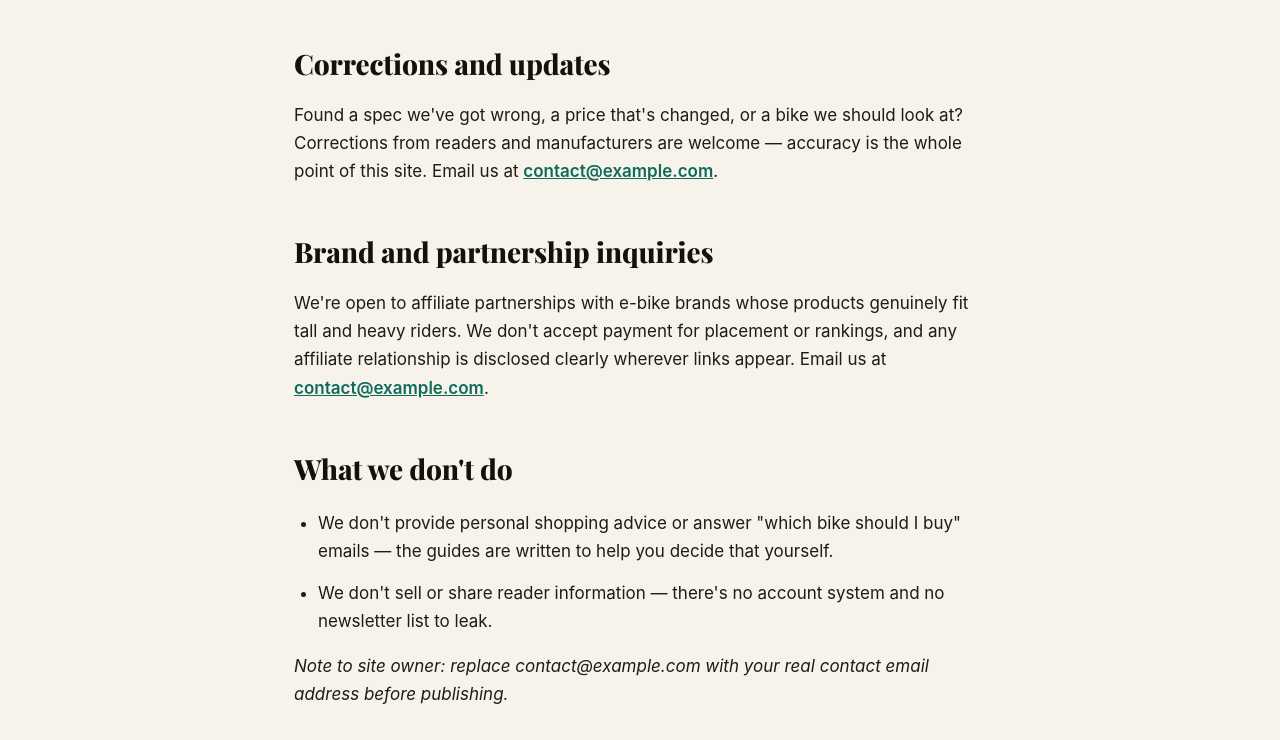
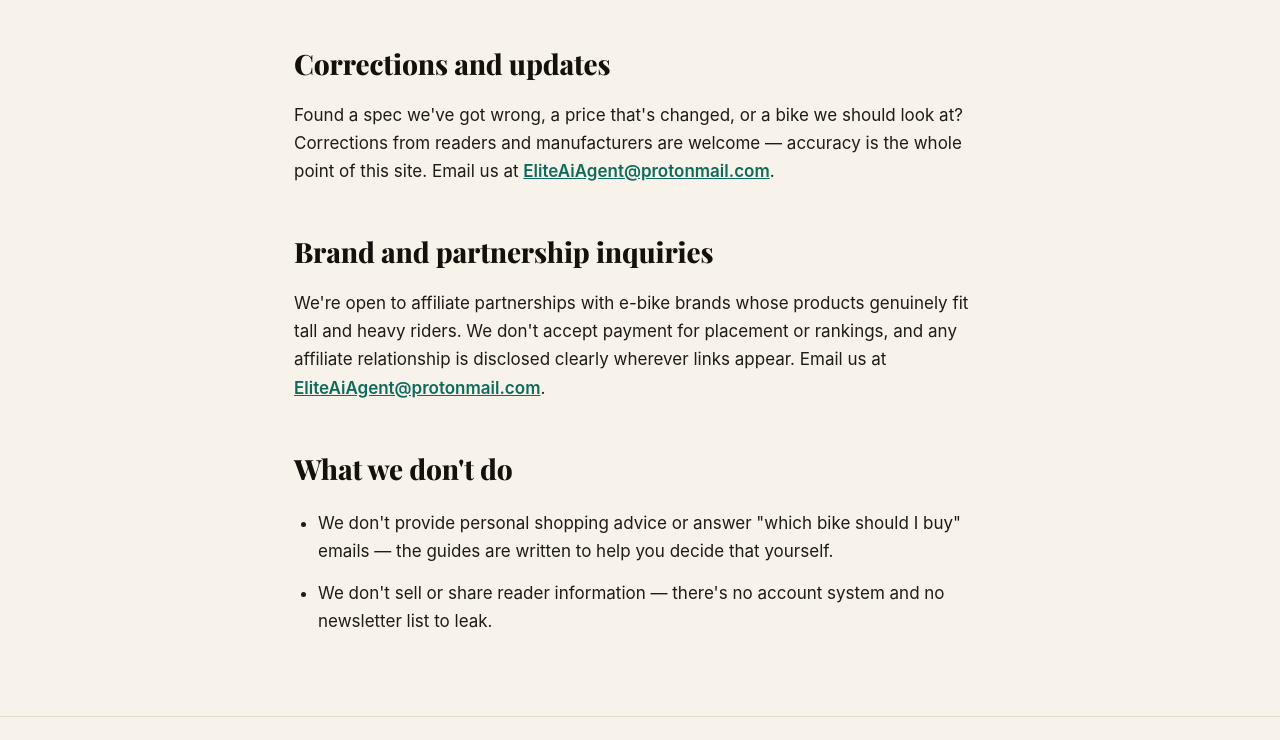
Before and after one commit to EliteAiAgent/tall-heavy-e-bike-guide, a plain HTML site: page contact.html in a window 1280 px wide. Shown: the part 183-923 px from the top of the page. Drawn offline with nearby package versions, Linux system fonts and the light colour scheme.

Commit message:
Add files via upload

```diff
--- a/contact.html
+++ b/contact.html
@@ -29,17 +29,16 @@
       <p class="article-meta">We read everything sent to us.</p>
 
       <h2>Corrections and updates</h2>
-      <p>Found a spec we've got wrong, a price that's changed, or a bike we should look at? Corrections from readers and manufacturers are welcome — accuracy is the whole point of this site. Email us at <a href="mailto:contact@example.com">contact@example.com</a>.</p>
+      <p>Found a spec we've got wrong, a price that's changed, or a bike we should look at? Corrections from readers and manufacturers are welcome — accuracy is the whole point of this site. Email us at <a href="mailto:EliteAiAgent@protonmail.com">EliteAiAgent@protonmail.com</a>.</p>
 
       <h2>Brand and partnership inquiries</h2>
-      <p>We're open to affiliate partnerships with e-bike brands whose products genuinely fit tall and heavy riders. We don't accept payment for placement or rankings, and any affiliate relationship is disclosed clearly wherever links appear. Email us at <a href="mailto:contact@example.com">contact@example.com</a>.</p>
+      <p>We're open to affiliate partnerships with e-bike brands whose products genuinely fit tall and heavy riders. We don't accept payment for placement or rankings, and any affiliate relationship is disclosed clearly wherever links appear. Email us at <a href="mailto:EliteAiAgent@protonmail.com">EliteAiAgent@protonmail.com</a>.</p>
 
       <h2>What we don't do</h2>
       <ul>
         <li>We don't provide personal shopping advice or answer "which bike should I buy" emails — the guides are written to help you decide that yourself.</li>
         <li>We don't sell or share reader information — there's no account system and no newsletter list to leak.</li>
       </ul>
-      <p><em>Note to site owner: replace contact@example.com with your real contact email address before publishing.</em></p>
     </article>
   </main>
 
```
